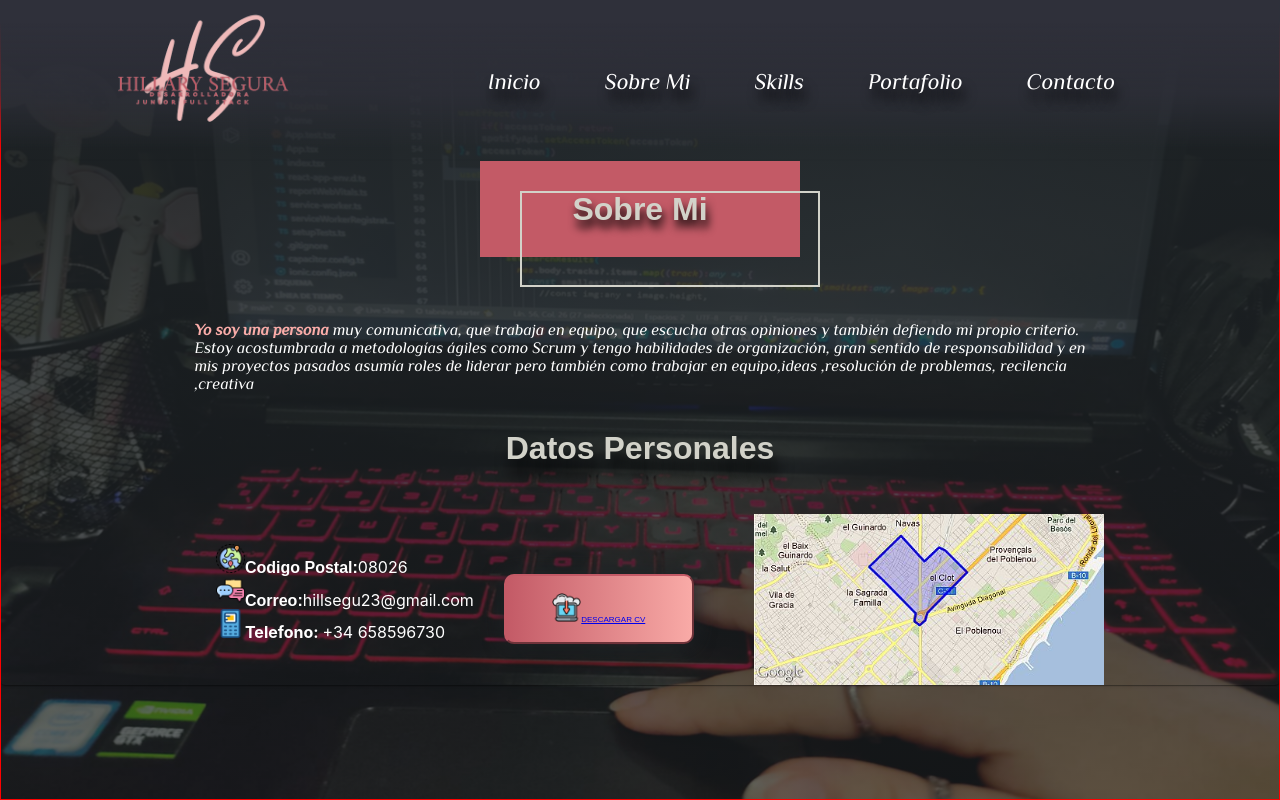
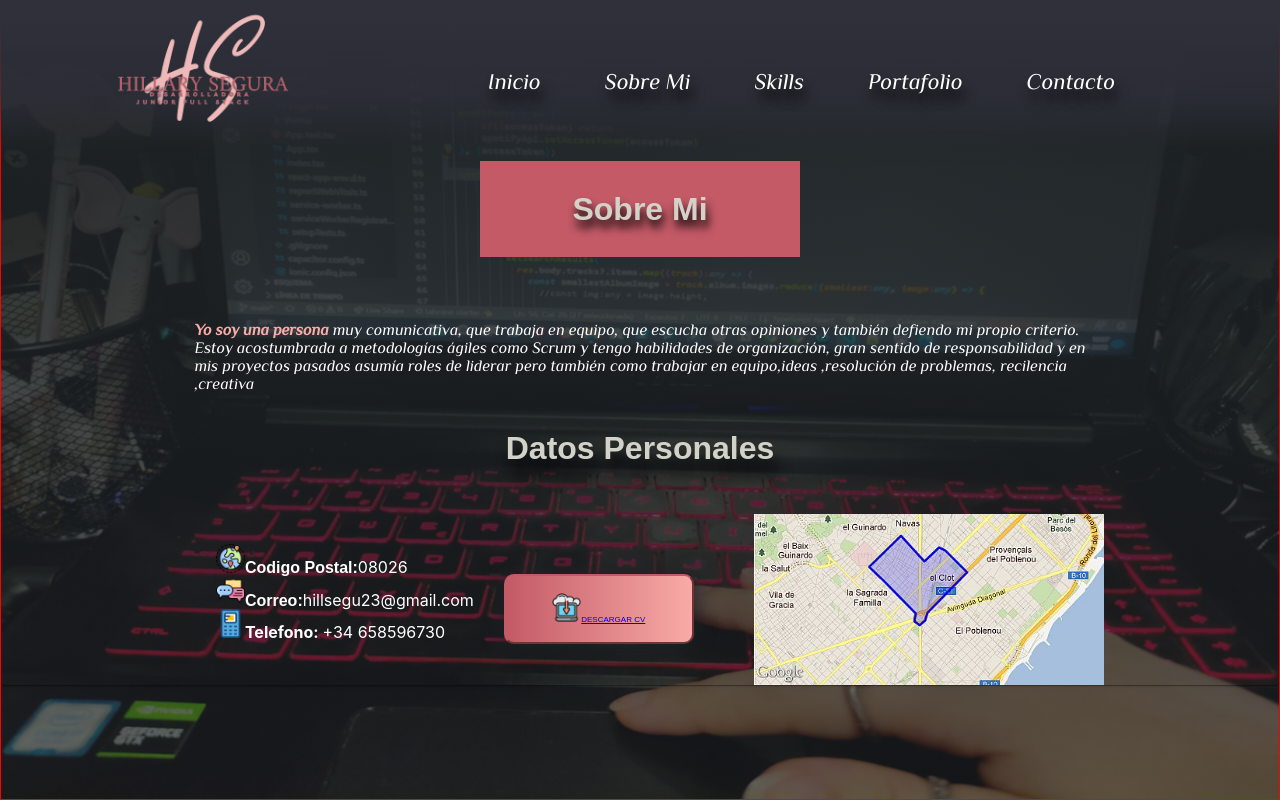
Before and after one commit to hilla-sb/portafolio-, a React (Create React App) app: page /SobreMi in a window 1280 px wide. Built offline with nearby package versions, Linux system fonts and the light colour scheme; a web font is replaced by a local one.

Commit message:
Actualizacion de CV

```diff
--- a/src/App.css
+++ b/src/App.css
@@ -126,7 +126,7 @@ position: relative;
   left: 40px;
   right: -20px;
   bottom: -30px;
-  border: 2px solid #D2D2C9;
+
 }
 .texto{
   display: flex;
--- a/src/pages/SobreMi.jsx
+++ b/src/pages/SobreMi.jsx
@@ -54,7 +54,7 @@ export default function SobreMi() {
             </ul>
 
               <button id ="button-cv" style={{marginleft:"20px"}}>
-              <a href="https://drive.google.com/file/d/1UDU2xpm7gq6dLUDh8Dmepuc9OR79Csrb/view?usp=sharing" download target ="_blank">
+              <a href="https://drive.google.com/file/d/17UjJBs1wcxD9pajaWPK4A6fEZOLbA_HF/view?usp=sharing" download target ="_blank">
                 <img src={cv}style={{width:"1.8rem"}}>
                 </img>
                 Descargar CV
```
Also changed, not shown: 1 other file (tests, documents, lock files or other folders).
